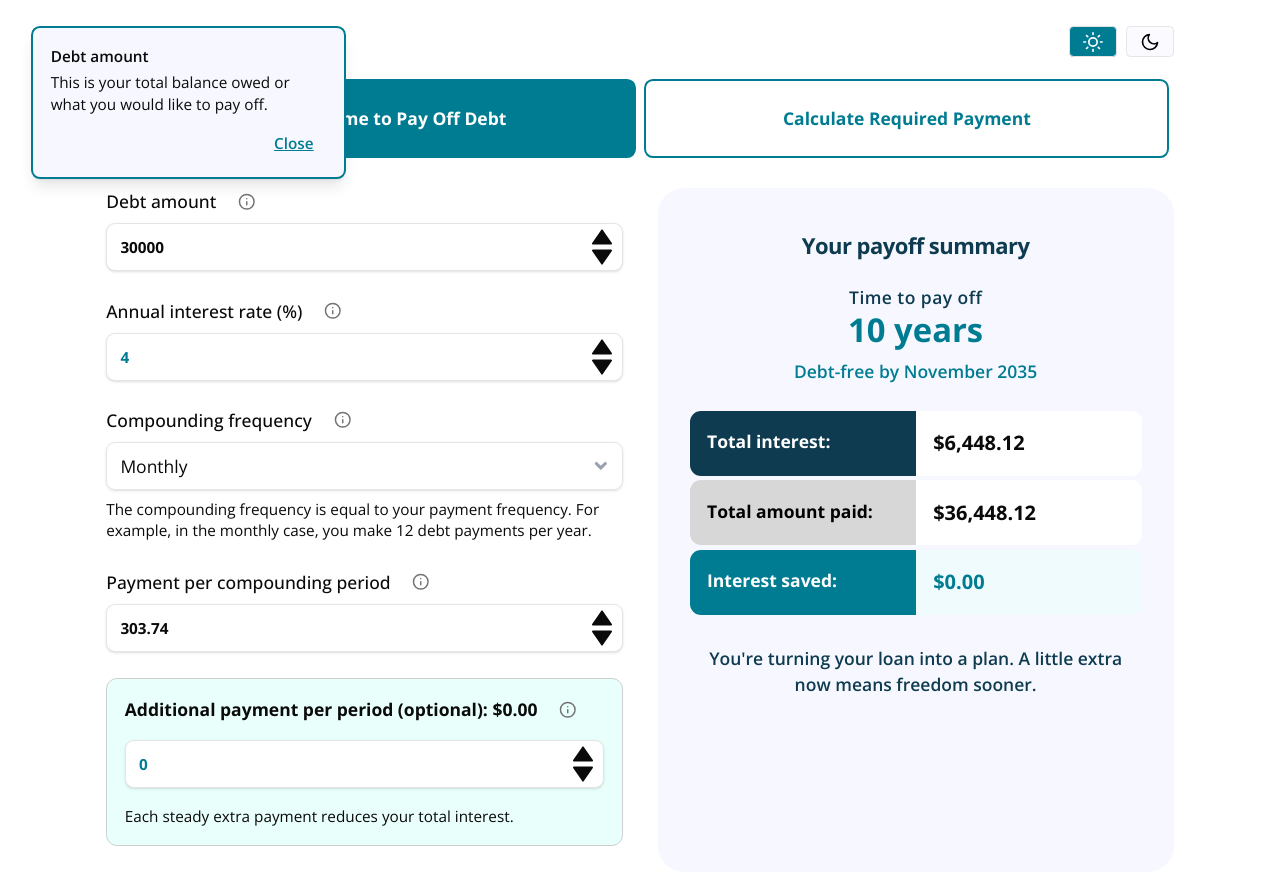
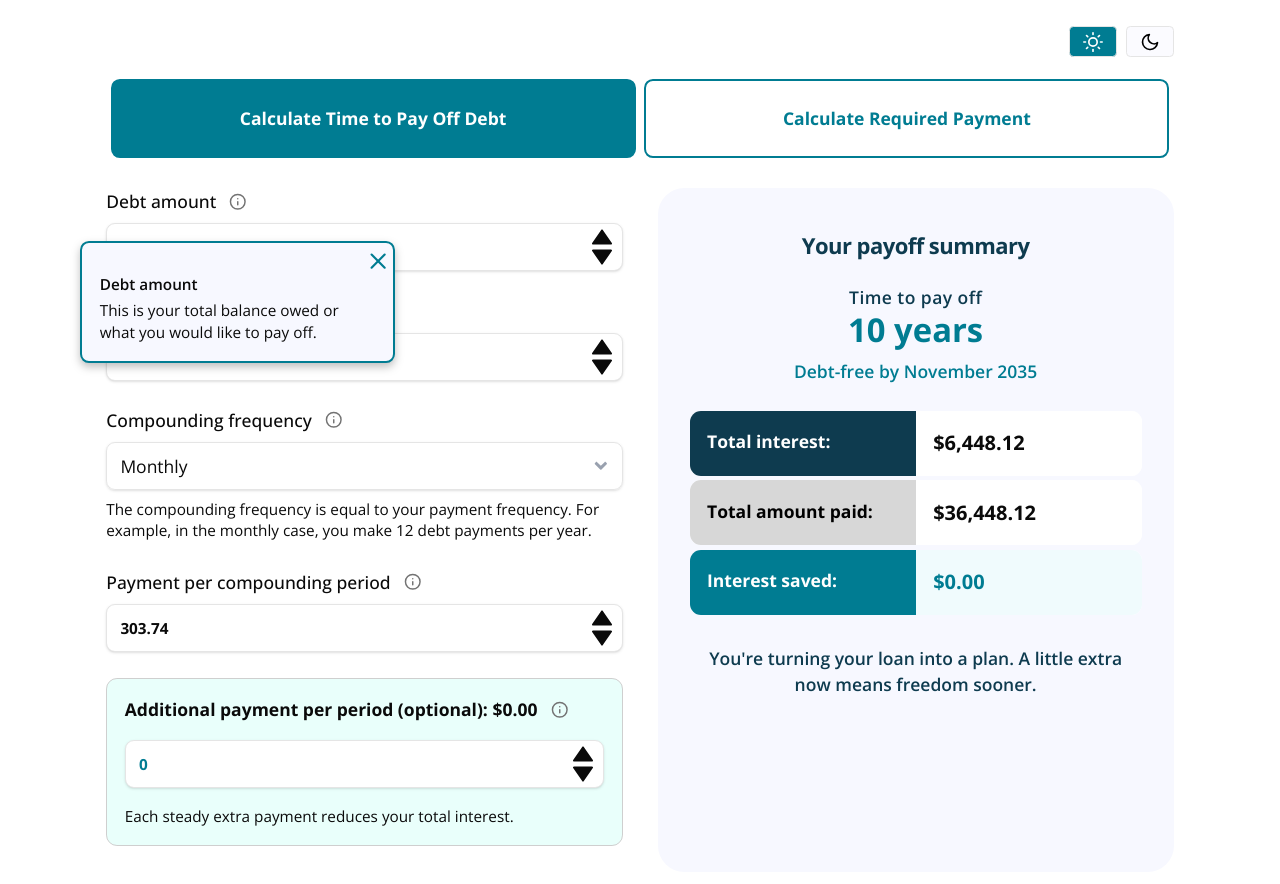
Before and after one commit to SU-SWS/ifdm_learning_apps, a Next.js app: page /interactives/debt-payoff-calculator in a window 1280 px wide. Both pictures are taken after a click on the button 246 px from the left and 201 px from the top of the page. Shown: the top 884 px of the page. Built offline with nearby package versions, Linux system fonts and the light colour scheme.

Commit message:
Design edits to the popover.

```diff
--- a/app/ui/components/popover.tsx
+++ b/app/ui/components/popover.tsx
@@ -2,7 +2,7 @@
 
 import { useEffect, useRef, useState } from "react";
 import * as Popover from "@radix-ui/react-popover";
-import { InfoIcon } from "lucide-react";
+import { InfoIcon, X } from "lucide-react";
 
 export default function InfoPopover({
   title = "Info",
@@ -32,11 +32,7 @@ export default function InfoPopover({
 
   return (
     <Popover.Root open={open} onOpenChange={setOpen}>
-      <Popover.Anchor asChild>
-        <div className="row">
-          <Popover.Trigger className="hidden">Trigger</Popover.Trigger>
-        </div>
-      </Popover.Anchor>
+
       <Popover.Trigger asChild>
         <button
           ref={triggerRef}
@@ -47,12 +43,11 @@ export default function InfoPopover({
           <InfoIcon className="w-4 h-4 text-muted-foreground" />
         </button>
       </Popover.Trigger>
-
       <Popover.Portal>
         <Popover.Content
-          side="right"
+          side="bottom"
           align="center"
-          className="z-50 w-72 rounded-md border-2 border-lagunita  m-6 p-4 shadow-lg bg-[var(--card-background)] rounded-3xl"
+          className="z-50 w-72 center rounded-md border-2 border-lagunita  m-6 p-4 pt-1 drop-shadow-[0_4px_4px_rgba(0,0,0,0.25)] bg-[var(--card-background)] rounded-3xl"
           onBlur={handleContentBlur}
         >
           <div
@@ -63,25 +58,21 @@ export default function InfoPopover({
             aria-describedby="info-popover-body"
             className="outline-none"
           >
+            <a
+              type="button"
+              onClick={() => setOpen(false)}
+              className="flex flex-row justify-end text-sm font-semibold p-0 mr-[-1em] underline text-[var(--popover-link)] hover:text-[var(--popover-link-hover)] hover:no-underline
+              cursor-pointer rounded focus:outline-none focus:ring-2 focus:ring-lagunita"
+            >
+              <X className="w-6 h-6 text-lagunita font-bold" />
+            </a>
             <h3 id="info-popover-title" className="font-semibold text-sm mb-1 text-[var(--foreground)]">
               {title}
             </h3>
             <div id="info-popover-body" className="text-sm text-[var(--foreground)]">
               {children}
             </div>
-
-            <div className="mt-3 flex justify-end">
-              <a
-                type="button"
-                onClick={() => setOpen(false)}
-                className="text-sm font-semibold px-3 py-1 underline text-[var(--popover-link)] hover:text-[var(--popover-link-hover)] hover:no-underline
-                cursor-pointer rounded focus:outline-none focus:ring-2 focus:ring-lagunita"
-              >
-                Close
-              </a>
-            </div>
           </div>
-          <Popover.Arrow className="fill-white dark:fill-[#0b1220]" />
         </Popover.Content>
       </Popover.Portal>
     </Popover.Root>
```
